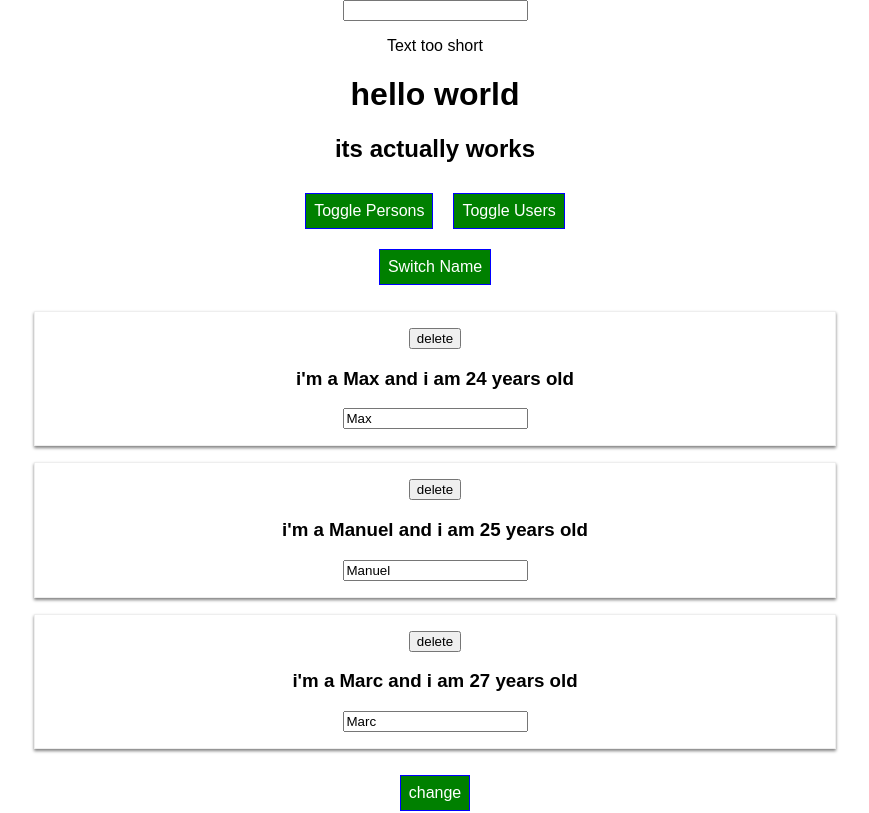
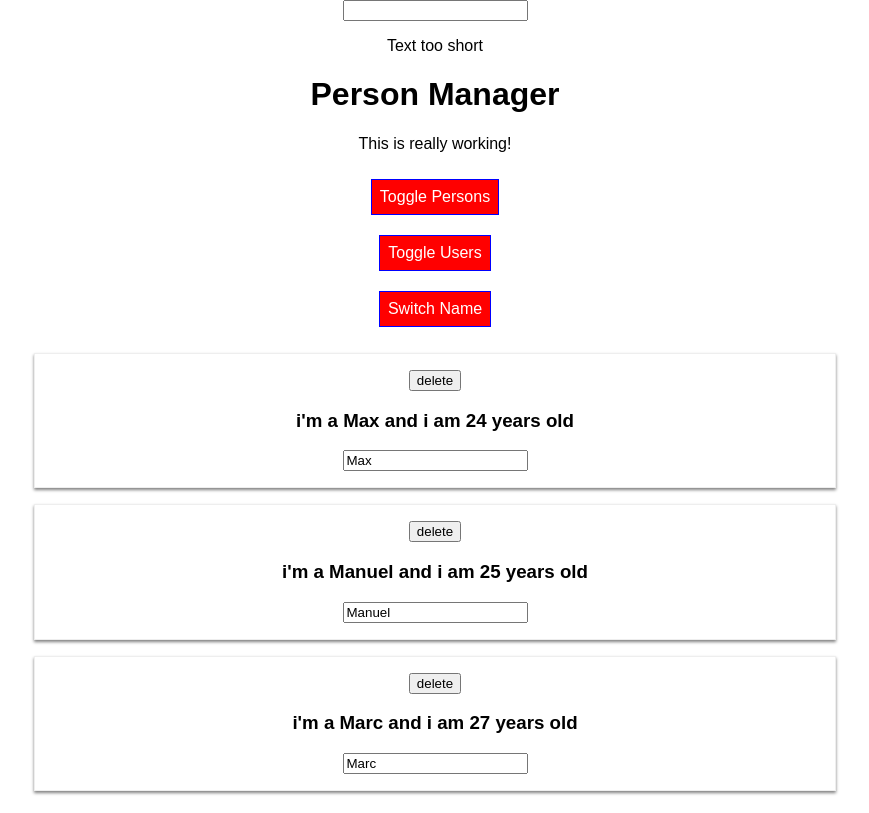
Before and after one commit to DawidKurkiewicz/react-refresh, a React (Create React App) app: page / in a window 1280 px wide. Shown: the top 813 px of the page, without its empty margins (205-1074 px from the left). Built offline with nearby package versions, Linux system fonts and the light colour scheme.

Commit message:
project structure reorganization

```diff
--- a/src/App.js
+++ b/src/App.js
@@ -1,10 +1,11 @@
-import React, { Component, useState } from 'react';
+import React, { Component} from 'react';
 import './App.css';
 import Person from './Person';
 import UserOutput from './UserOutput';
 import UserInput from './UserInput';
 import Validation from"./Validation"
 import Char from"./Char"
+import Cockpit from"./Cockpit"
 
 class App extends Component {
   state = {
@@ -163,7 +164,6 @@ class App extends Component {
           })}
         </div>
       );
-      style.backgroundColor = "green"
     }
     return (
       <div className="App">
@@ -171,12 +171,12 @@ class App extends Component {
         <p>{this.state.userInput}</p>
         <Validation inputLength={this.state.userInput.length}/>
         {charList}
-        <h1>hello world</h1>
-        <h2>its actually works</h2>
-        <button style={style}
-          onClick={this.togglePersonsHandler}>
-          Toggle Persons
-       </button>
+        <Cockpit
+          title={this.props.appTitle}
+          showPersons={this.state.showPersons}
+          persons={this.state.persons}
+          clicked={this.togglePersonsHandler}
+        />
         <button style={style}
           onClick={this.toggleUsersHandler}>
           Toggle Users
--- /dev/null
+++ b/src/Cockpit.js
@@ -0,0 +1,23 @@
+import React, {useEffect} from 'react';
+const cockpit = ( props ) => {
+    const style = {
+        backgroundColor: "red",
+        font: "inherit",
+        border: "1px solid blue",
+        padding: "8px",
+        cursor: "pointer",
+        margin: "10px",
+        color: "white"
+      };
+    return (
+        <div className="Cockpit">
+            <h1>{props.title}</h1>
+            <p>This is really working!</p>
+            <button
+            style={style}
+                onClick={props.clicked}>Toggle Persons</button>
+        </div>
+    );
+};
+
+export default cockpit;
--- a/src/index.js
+++ b/src/index.js
@@ -4,5 +4,5 @@ import './index.css';
 import App from './App';
 import registerServiceWorker from './registerServiceWorker';
 
-ReactDOM.render(<App/>, document.getElementById('root'));
+ReactDOM.render(<App appTitle="Person Manager" />, document.getElementById('root'));
 registerServiceWorker();
```
